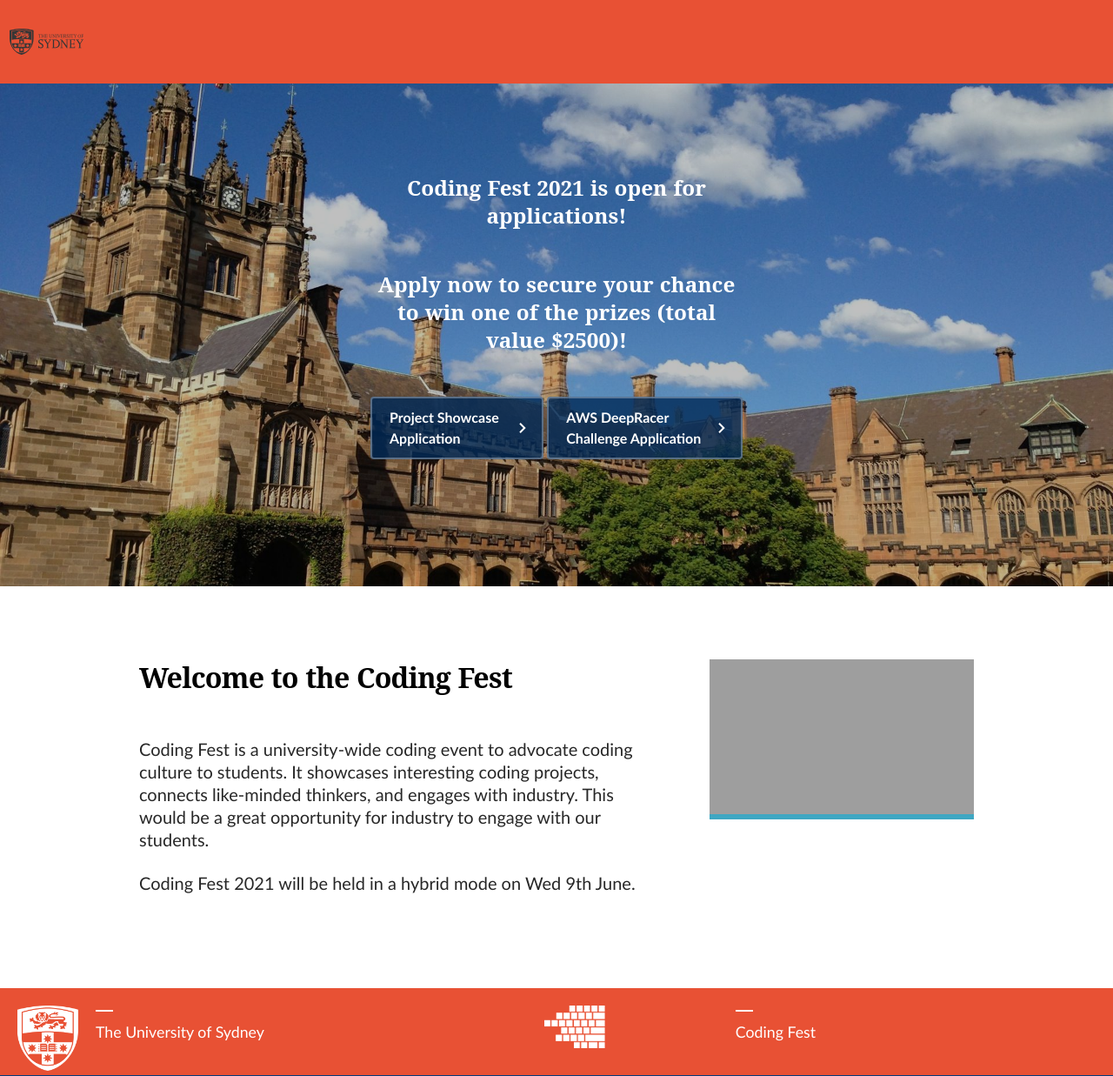
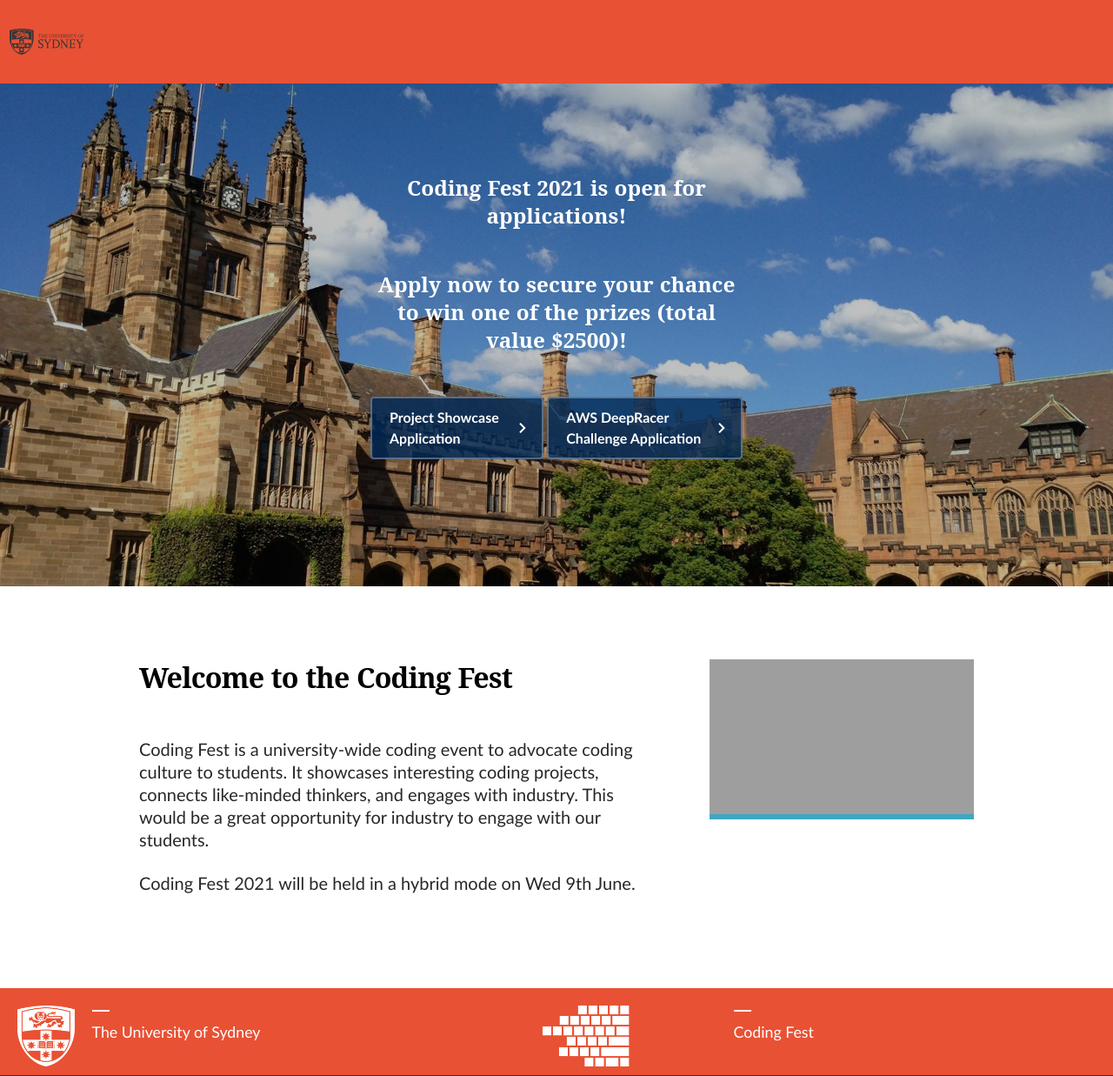
Before and after one commit to codingfestsydney/codingfestWeb, a Jekyll site: the page built from index.md, in a window 1280 px wide. Shown: the whole page at 87% size. Built offline with Jekyll 4.4.1, drawn with Linux system fonts in a browser that asks for light colours; our own code applies the rules of GitHub Pages for plain Markdown files; grey boxes are pictures that could not be loaded.

Commit message:
Update default.html

```diff
--- a/_layouts/default.html
+++ b/_layouts/default.html
@@ -718,11 +718,11 @@
     <footer style="background-color: #e85134;height: 100px;width: 100%;display: flex;padding: 20px;">
         <div><img alt="Coding Fest"
             src="/codingfestWeb/assets/files/USydLogo.png"
-            width="70px"
+            height="70px"
             >
           </div>
         <div class="page-title ">The University of Sydney</div>
-        <div style="width: 200px" style="float: right;"><img alt="CodingFest homepage" src="/codingfestWeb/assets/files/festlogo.png" width="70px"
+        <div style="width: 200px" style="float: right;"><img alt="CodingFest homepage" src="/codingfestWeb/assets/files/festlogo.png" height="70px"
           ></div>
         <div class="page-title " style="float: right;">Coding Fest</div>
 
```
